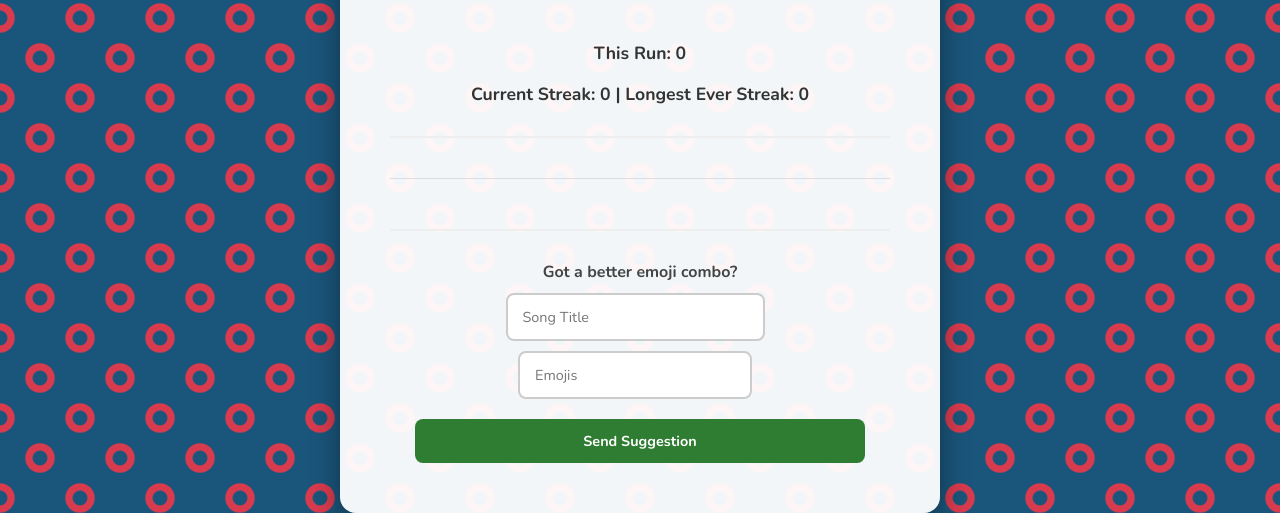
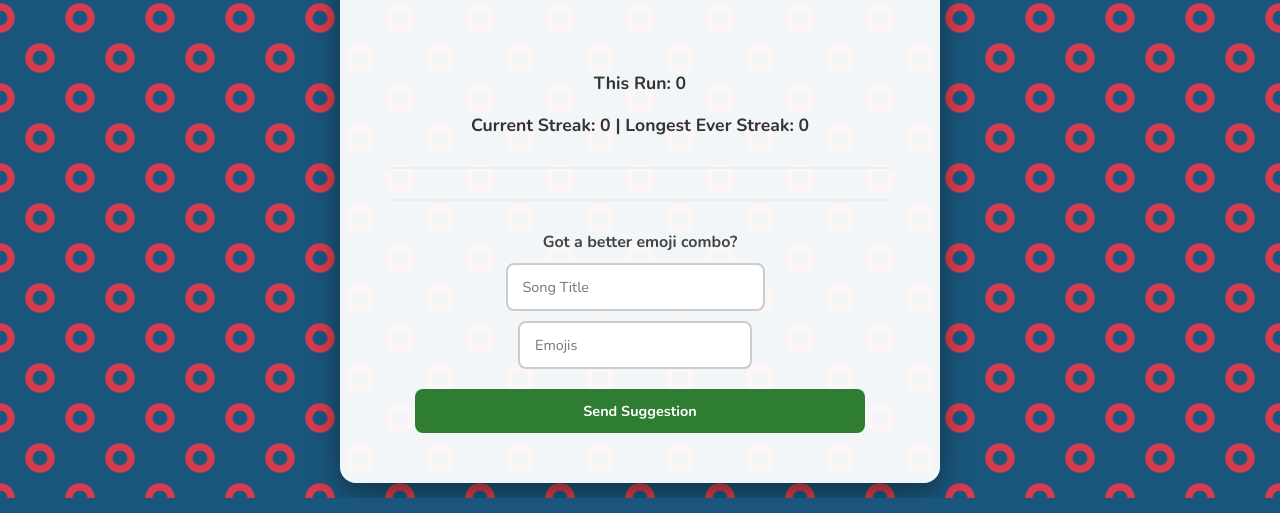
Before and after one commit to venari-hub/phishmojiapp, a plain HTML site: page index.html in a window 1280 px wide. Shown: the part 302-815 px from the top of the page. Drawn offline with nearby package versions, Linux system fonts and the light colour scheme.

Commit message:
Update style.css

```diff
--- a/style.css
+++ b/style.css
@@ -125,14 +125,3 @@ p {
     30%, 50%, 70% { transform: translate3d(-6px, 0, 0); }
     40%, 60% { transform: translate3d(6px, 0, 0); }
 }
-/* Detach the suggestion form from the game card */
-.suggestion-container {
-    margin-top: 40px;
-    padding-top: 20px;
-    border-top: 1px solid rgba(0,0,0,0.1);
-}
-
-/* Optional: Make the inputs look cleaner for mobile */
-.submit-form input {
-    margin-bottom: 8px;
-}
```
